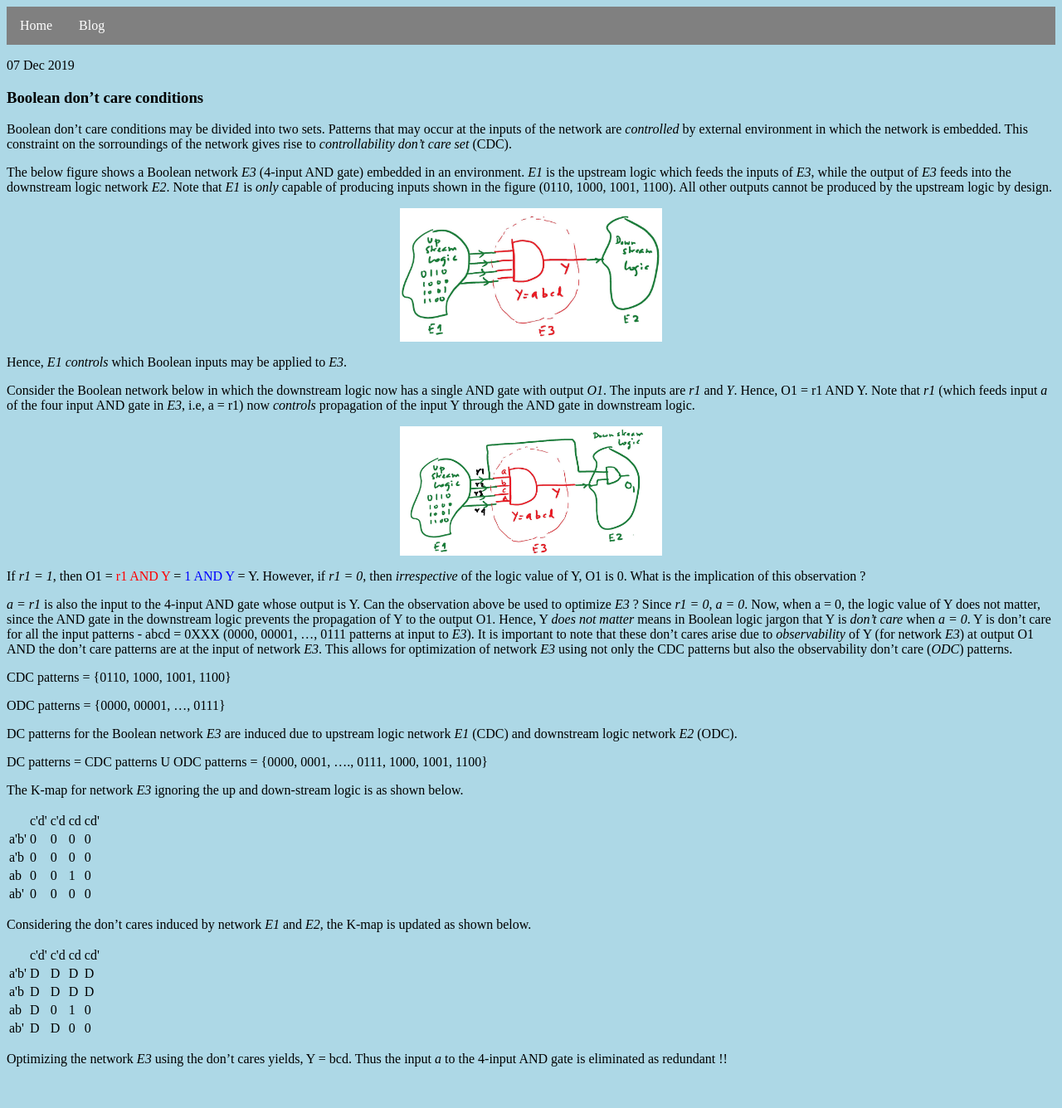
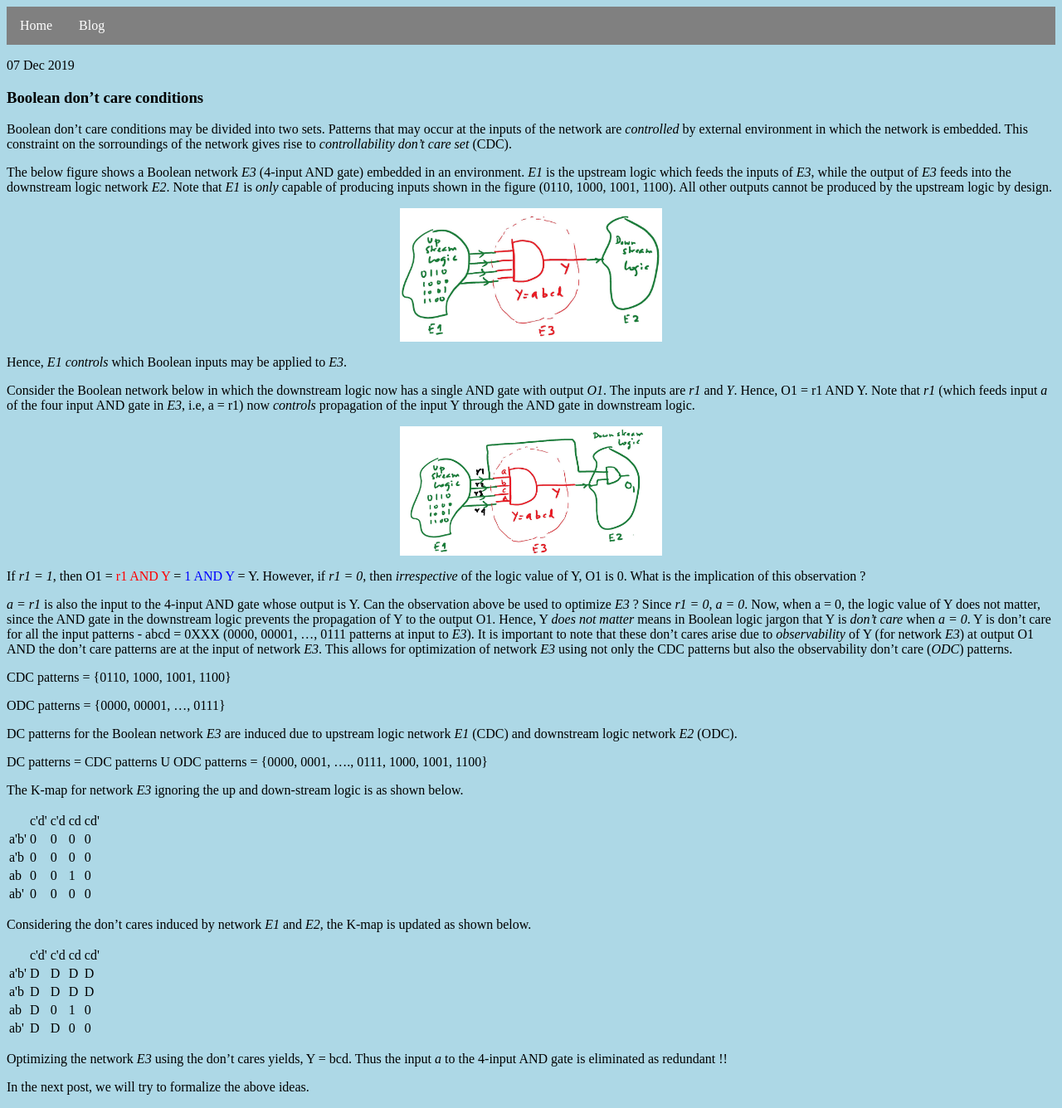
Before and after one commit to swamydp/swamydp.github.io, a Jekyll site: the page built from _posts/2019-12-07-test-post.md, in a window 1280 px wide. Shown: the whole page at 83% size. Built offline with Jekyll 4.4.1, drawn with Linux system fonts in a browser that asks for light colours; before the commit the page ends 1302 px from its top, so only the background shows below that.

Commit message:
Update 2019-12-07-test-post.md

```diff
--- a/_posts/2019-12-07-test-post.md
+++ b/_posts/2019-12-07-test-post.md
@@ -114,3 +114,5 @@ Considering the don't cares induced by network *E1* and *E2*, the K-map is updat
 </table>
 
 Optimizing the network *E3* using the don't cares yields, Y = bcd. Thus the input *a* to the 4-input AND gate is eliminated as redundant !!
+
+In the next post, we will try to formalize the above ideas.
```
